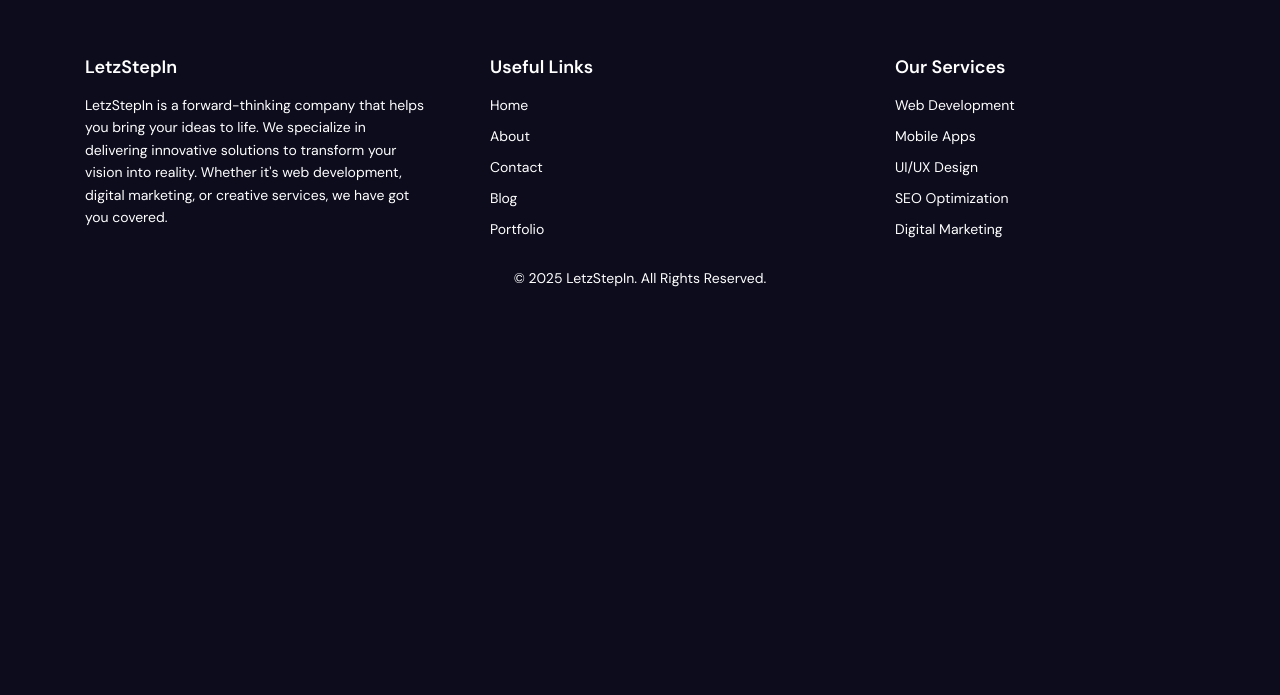
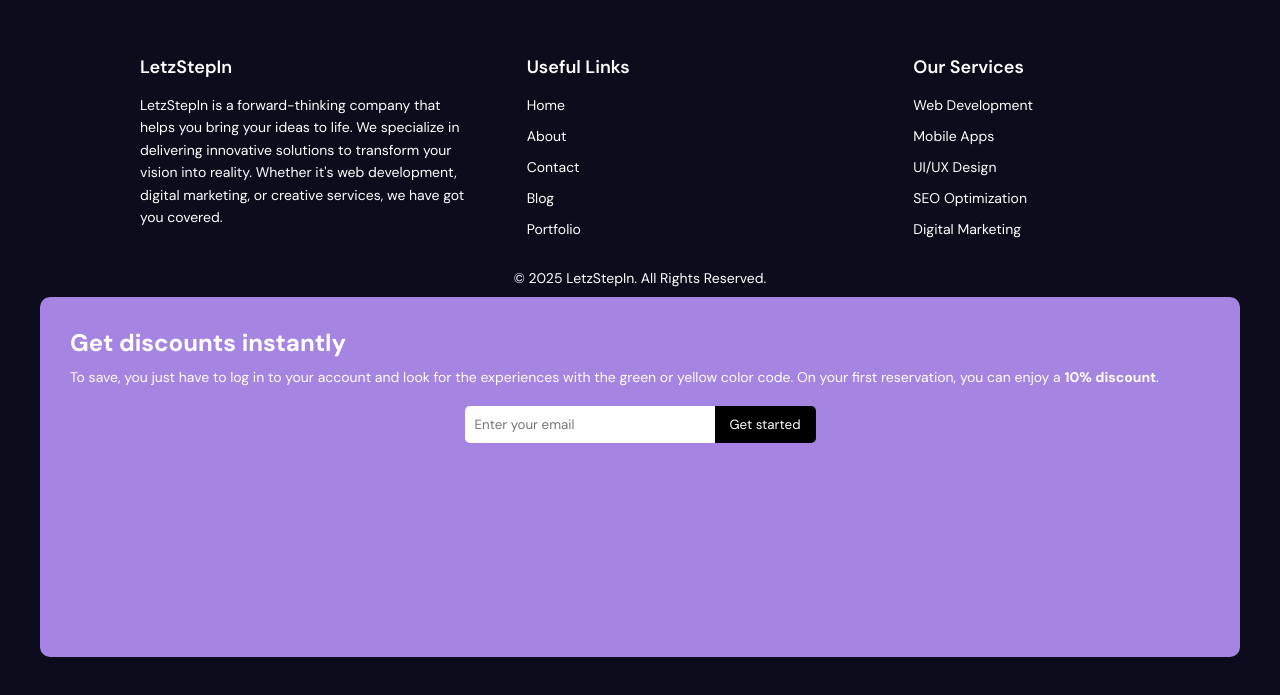
Before and after one commit to rahulthakurofficial/Virtual_Letzstepin, a React (Vite) app in the folder frontend/: page / in a window 1280 px wide. Shown: the part 5735-6430 px from the top of the page. Built offline with nearby package versions, Linux system fonts and the light colour scheme.

Commit message:
feature:footer

```diff
--- a/frontend/src/components/Footer/Footer.jsx
+++ b/frontend/src/components/Footer/Footer.jsx
@@ -32,12 +32,25 @@ const Footer = () => {
             <li><a href="#">UI/UX Design</a></li>
             <li><a href="#">SEO Optimization</a></li>
             <li><a href="#">Digital Marketing</a></li>
+
           </ul>
         </div>
       </div>
       <div className="footer-bottom">
         <p>&copy; 2025 LetzStepIn. All Rights Reserved.</p>
       </div>
+      <div className="discount-box">
+        <h2 className="discount-heading">Get discounts instantly</h2>
+        <p className="discount-text">
+          To save, you just have to log in to your account and look for the
+          experiences with the green or yellow color code. On your first
+          reservation, you can enjoy a <strong>10% discount</strong>.
+        </p>
+        <div className="email-box">
+          <input type="email" placeholder="Enter your email" className="email-input" />
+          <button className="email-button">Get started</button>
+        </div>
+      </div>
     </footer>
   );
 };
--- a/frontend/src/components/Footer/Footer.scss
+++ b/frontend/src/components/Footer/Footer.scss
@@ -1,5 +1,5 @@
 @import "../../App.scss";
-@import url('https://fonts.googleapis.com/css2?family=Poppins:wght@300;400;600&display=swap'); // Importing Poppins font
+@import url('https://fonts.googleapis.com/css2?family=Poppins:wght@300;400;600&display=swap');
 
 *,
 *::before,
@@ -7,11 +7,11 @@
   margin: 0;
   padding: 0;
   box-sizing: border-box;
-  font-family: 'Poppins', sans-serif; // Applying the new font
+  font-family: 'Poppins', sans-serif;
 }
 
 .about-us {
-    margin-left: 45px;
+    margin-left: 100px;
 }
 
 .footer {
@@ -58,13 +58,13 @@
             h3 {
                 font-size: 18px;
                 margin-bottom: 15px;
-                font-weight: 600; // Making headings slightly bolder
+                font-weight: 600;
             }
 
             p {
                 font-size: 14px;
                 line-height: 1.6;
-                font-weight: 400; // Ensuring good readability
+                font-weight: 400;
             }
 
             ul {
@@ -93,6 +93,7 @@
         text-align: center;
         padding-top: 20px;
         font-size: 14px;
+        margin-bottom: 10px;
 
         @include tablet {
             font-size: 13px;
@@ -105,3 +106,51 @@
         }
     }
 }
+
+.discount-box {
+    background-color: #a685e2;
+    padding: 30px;
+    border-radius: 10px;
+    max-width: 1200px;
+    height: 360px;
+    margin: 0 auto;
+
+    .discount-heading {
+      font-size: 24px;
+      font-weight: bold;
+      margin-bottom: 10px;
+    }
+
+    .discount-text {
+      font-size: 14px;
+      margin-bottom: 20px;
+    }
+
+    .email-box {
+      display: flex;
+      justify-content: center;
+      margin-top: 10px;
+
+      .email-input {
+        padding: 10px;
+        width: 250px;
+        border-radius: 5px 0 0 5px;
+        border: none;
+        outline: none;
+      }
+
+      .email-button {
+        background-color: black;
+        color: white;
+        padding: 10px 15px;
+        border: none;
+        border-radius: 0 5px 5px 0;
+        cursor: pointer;
+        transition: 0.3s;
+
+        &:hover {
+          background-color: #333;
+        }
+      }
+    }
+  }
--- a/frontend/src/components/TwoD_Staging/TwoD_Staging.jsx
+++ b/frontend/src/components/TwoD_Staging/TwoD_Staging.jsx
@@ -19,10 +19,9 @@ function TwoD_Staging() {
     });
   };
 
-  // const beforeImages = [ "/flat.avif", "/flat3.avif", "/flat.avif"];
-  // const afterImages = [ "/flat2.avif", "/flat4.avif", "/flat2.avif"];
   const beforeImages = [ "/flat.avif", "/flat3.avif", "/flat.avif"];
   const afterImages = [ "/flat2.avif", "/flat4.avif", "/flat2.avif"];
+
   const prices = ["10k", "20k", "30k", "40k"];
 
   return (
```
Also changed, not shown: frontend/src/components/navbar/Navbar.jsx (+0 -54 lines).
